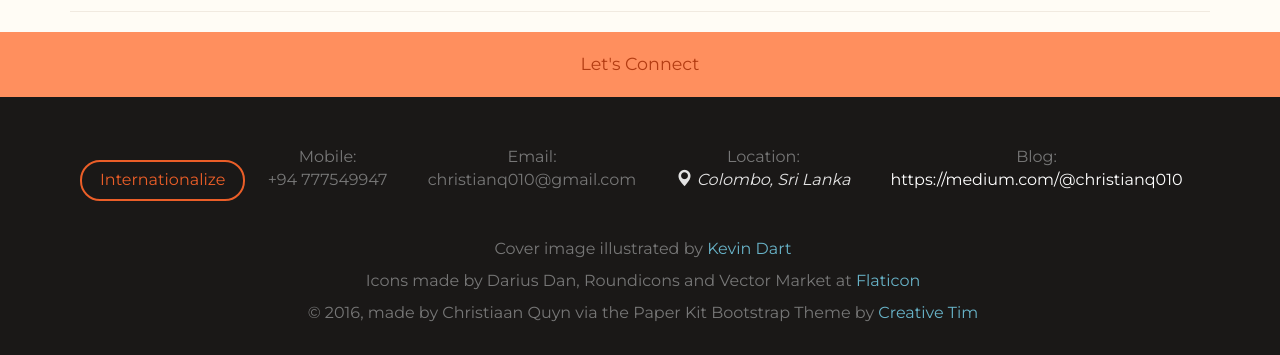
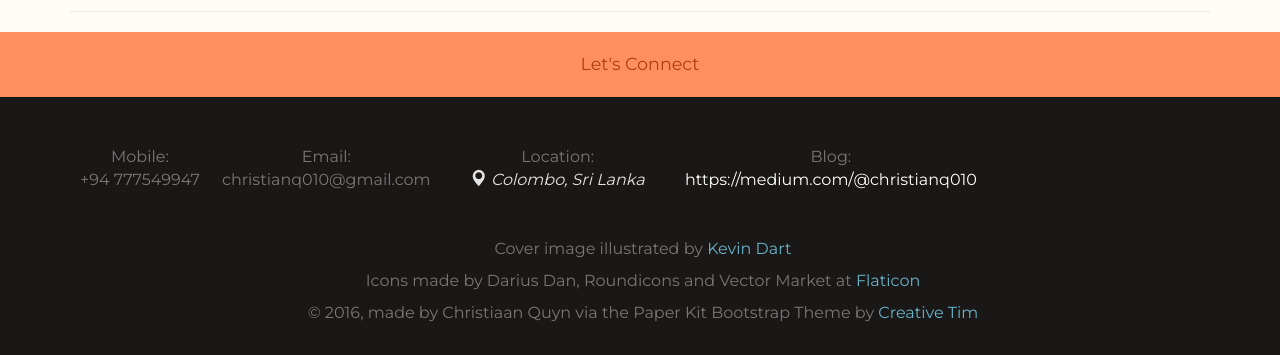
Before and after one commit to Christianq010/udacity_resume_project, a plain HTML site: page index.html in a window 1280 px wide. Shown: the part 3138-3493 px from the top of the page. Drawn offline with Linux system fonts and the light colour scheme; some packages are replaced by stand-ins of ours; files whose address does not match are found by name.

Commit message:
Refactor: remove Internationalize button

```diff
--- a/index.html
+++ b/index.html
@@ -124,8 +124,6 @@
         <div class="container">
             <nav class="row pull-left">
                 <ul class="footerContact col-md-12">
-                    <li class="internationalize-btn">
-                    </li>
                     <li class="footerMobile">
                         <a href="tel:0094777549947">Mobile:
                         </a>
```
